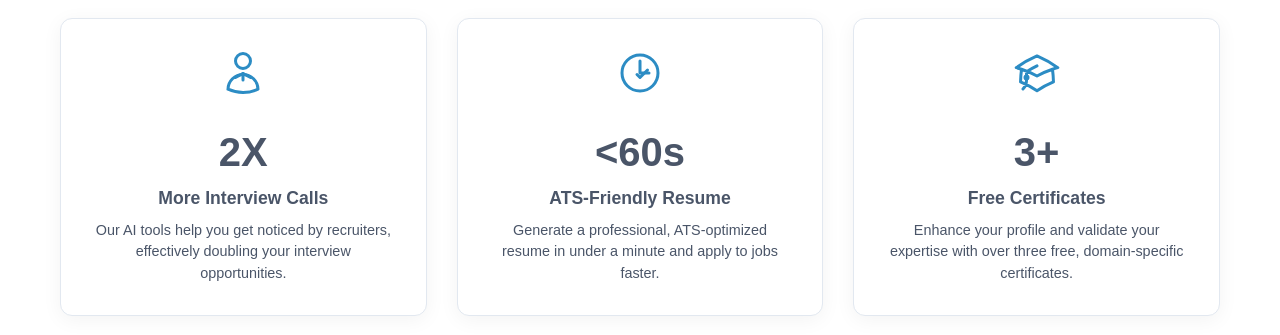
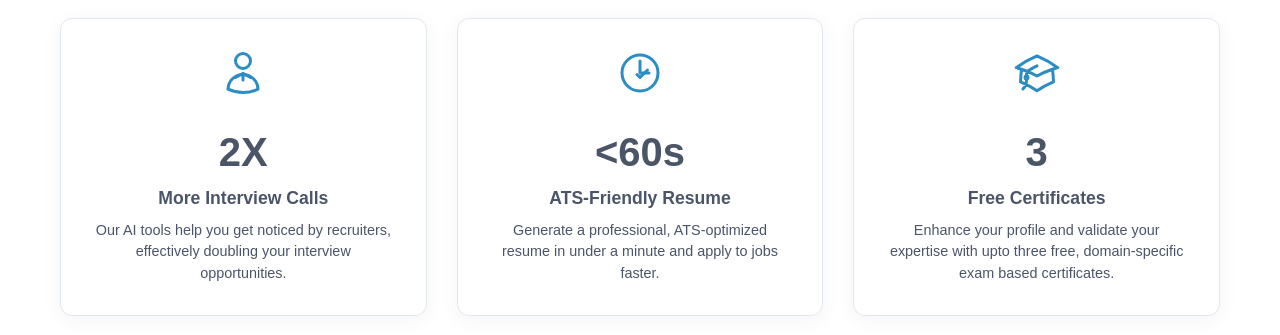
Before and after one commit to Abhinavbhatt2/abhinavbhatt2.github.io, a plain HTML site: page index.html in a window 1280 px wide. Shown: the part 3600-3935 px from the top of the page. Drawn offline with Linux system fonts and the light colour scheme.

Commit message:
Update index.html

```diff
--- a/index.html
+++ b/index.html
@@ -427,9 +427,9 @@
                      <svg class="icon" style="color:var(--link-highlight);" xmlns="http://www.w3.org/2000/svg" fill="none" viewBox="0 0 24 24" stroke-width="1.5" stroke="currentColor">
                         <path stroke-linecap="round" stroke-linejoin="round" d="M4.26 10.147a60.438 60.438 0 0 0-.491 6.347A48.627 48.627 0 0 1 12 20.904a48.627 48.627 0 0 1 8.232-4.41 60.46 60.46 0 0 0-.491-6.347m-15.482 0a50.57 50.57 0 0 0-2.658-.813A59.906 59.906 0 0 1 12 3.493a59.903 59.903 0 0 1 10.399 5.84c-.896.248-1.783.52-2.658.814m-15.482 0A50.697 50.697 0 0 1 12 13.489a50.702 50.702 0 0 1 7.74-3.342M6.75 15a.75.75 0 1 0 0-1.5.75.75 0 0 0 0 1.5Zm0 0v-3.675A55.378 55.378 0 0 1 12 8.443m-7.007 11.55A5.981 5.981 0 0 0 6.75 15.75v-1.5" />
                     </svg>
-                    <p class="number">3+</p>
+                    <p class="number">3</p>
                     <p class="label">Free Certificates</p>
-                    <p class="stat-description">Enhance your profile and validate your expertise with over three free, domain-specific certificates.</p>
+                    <p class="stat-description">Enhance your profile and validate your expertise with upto three free, domain-specific exam based certificates.</p>
                 </div>
             </div>
         </div>
```
